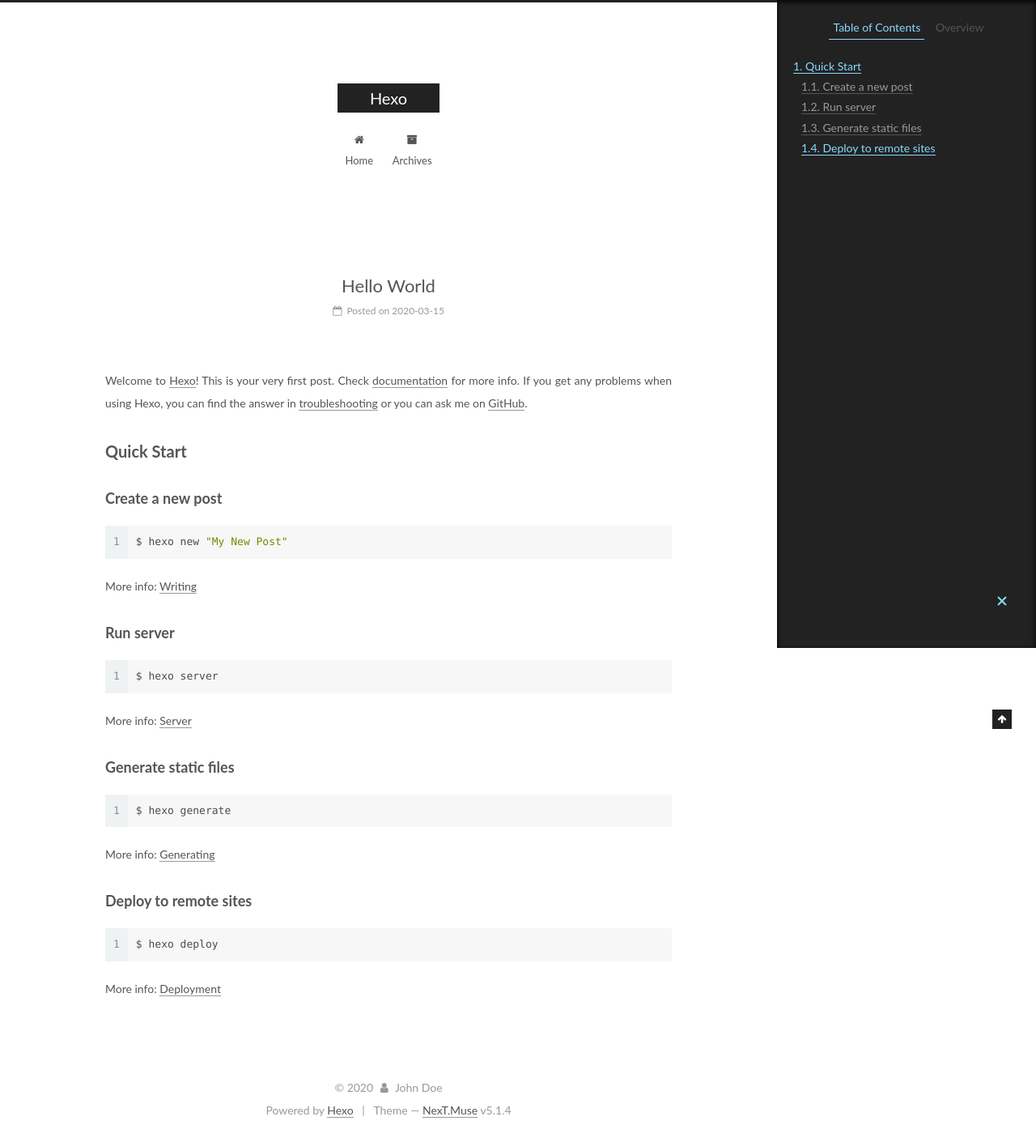
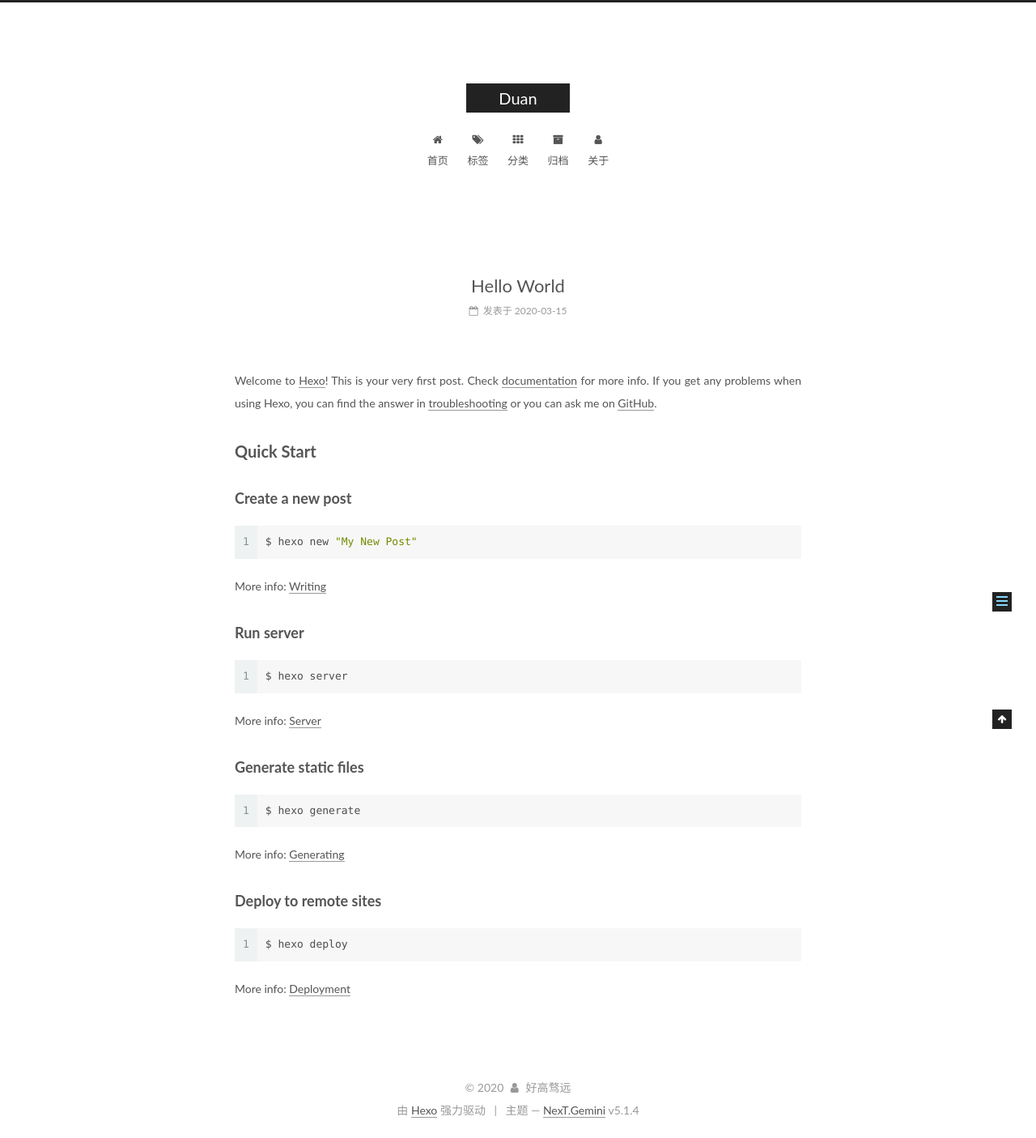
Before and after one commit to s1314233/s1314233.github.io, a plain HTML site: page 2020/03/15/hello-world/index.html in a window 1280 px wide. Shown: the whole page at 81% size. Drawn offline with Linux system fonts and the light colour scheme.

Commit message:
Site updated: 2020-03-15 10:52:12

```diff
--- a/2020/03/15/hello-world/index.html
+++ b/2020/03/15/hello-world/index.html
@@ -5,7 +5,7 @@
 
 
 
-<html class="theme-next muse use-motion" lang="en">
+<html class="theme-next gemini use-motion" lang="zh-Hans">
 <head>
   <meta charset="UTF-8"/>
 <meta http-equiv="X-UA-Compatible" content="IE=edge" />
@@ -83,12 +83,11 @@
 <meta property="og:type" content="article">
 <meta property="og:title" content="Hello World">
 <meta property="og:url" content="http://yoursite.com/2020/03/15/hello-world/index.html">
-<meta property="og:site_name" content="Hexo">
+<meta property="og:site_name" content="Duan">
 <meta property="og:description" content="Welcome to Hexo! This is your very first post. Check documentation for more info. If you get any problems when using Hexo, you can find the answer in troubleshooting or you can ask me on GitHub. Quick">
-<meta property="og:locale" content="en_US">
 <meta property="article:published_time" content="2020-03-15T01:03:26.848Z">
 <meta property="article:modified_time" content="2020-03-15T01:03:26.849Z">
-<meta property="article:author" content="John Doe">
+<meta property="article:author" content="好高骛远">
 <meta name="twitter:card" content="summary">
 
 
@@ -97,7 +96,7 @@
   var NexT = window.NexT || {};
   var CONFIG = {
     root: '/',
-    scheme: 'Muse',
+    scheme: 'Gemini',
     version: '5.1.4',
     sidebar: {"position":"left","display":"post","offset":12,"b2t":false,"scrollpercent":false,"onmobile":false},
     fancybox: true,
@@ -105,7 +104,7 @@
     motion: {"enable":true,"async":false,"transition":{"post_block":"fadeIn","post_header":"slideDownIn","post_body":"slideDownIn","coll_header":"slideLeftIn","sidebar":"slideUpIn"}},
     duoshuo: {
       userId: '0',
-      author: 'Author'
+      author: '博主'
     },
     algolia: {
       applicationID: '',
@@ -125,7 +124,7 @@
 
 
 
-  <title>Hello World | Hexo</title>
+  <title>Hello World | Duan</title>
 
 
 
@@ -137,7 +136,7 @@
 
 <meta name="generator" content="Hexo 4.2.0"></head>
 
-<body itemscope itemtype="http://schema.org/WebPage" lang="en">
+<body itemscope itemtype="http://schema.org/WebPage" lang="zh-Hans">
 
 
 
@@ -155,7 +154,7 @@
     <div class="custom-logo-site-title">
       <a href="/"  class="brand" rel="start">
         <span class="logo-line-before"><i></i></span>
-        <span class="site-title">Hexo</span>
+        <span class="site-title">Duan</span>
         <span class="logo-line-after"><i></i></span>
       </a>
     </div>
@@ -185,7 +184,27 @@
 
               <i class="menu-item-icon fa fa-fw fa-home"></i> <br />
 
-            Home
+            首页
+          </a>
+        </li>
+
+
+        <li class="menu-item menu-item-tags">
+          <a href="/tags/%20" rel="section">
+
+              <i class="menu-item-icon fa fa-fw fa-tags"></i> <br />
+
+            标签
+          </a>
+        </li>
+
+
+        <li class="menu-item menu-item-categories">
+          <a href="/categories/%20" rel="section">
+
+              <i class="menu-item-icon fa fa-fw fa-th"></i> <br />
+
+            分类
           </a>
         </li>
 
@@ -195,7 +214,17 @@
 
               <i class="menu-item-icon fa fa-fw fa-archive"></i> <br />
 
-            Archives
+            归档
+          </a>
+        </li>
+
+
+        <li class="menu-item menu-item-about">
+          <a href="/about/%20" rel="section">
+
+              <i class="menu-item-icon fa fa-fw fa-user"></i> <br />
+
+            关于
           </a>
         </li>
 
@@ -235,13 +264,13 @@
     <link itemprop="mainEntityOfPage" href="http://yoursite.com/2020/03/15/hello-world/">
 
     <span hidden itemprop="author" itemscope itemtype="http://schema.org/Person">
-      <meta itemprop="name" content="John Doe">
+      <meta itemprop="name" content="好高骛远">
       <meta itemprop="description" content="">
       <meta itemprop="image" content="/images/avatar.gif">
     </span>
 
     <span hidden itemprop="publisher" itemscope itemtype="http://schema.org/Organization">
-      <meta itemprop="name" content="Hexo">
+      <meta itemprop="name" content="Duan">
     </span>
 
 
@@ -259,9 +288,9 @@
                 <i class="fa fa-calendar-o"></i>
               </span>
 
-                <span class="post-meta-item-text">Posted on</span>
+                <span class="post-meta-item-text">发表于</span>
 
-              <time title="Post created" itemprop="dateCreated datePublished" datetime="2020-03-15T09:03:26+08:00">
+              <time title="创建于" itemprop="dateCreated datePublished" datetime="2020-03-15T09:03:26+08:00">
                 2020-03-15
               </time>
 
@@ -382,10 +411,10 @@
 
         <ul class="sidebar-nav motion-element">
           <li class="sidebar-nav-toc sidebar-nav-active" data-target="post-toc-wrap">
-            Table of Contents
+            文章目录
           </li>
           <li class="sidebar-nav-overview" data-target="site-overview-wrap">
-            Overview
+            站点概览
           </li>
         </ul>
 
@@ -394,8 +423,8 @@
         <div class="site-overview">
           <div class="site-author motion-element" itemprop="author" itemscope itemtype="http://schema.org/Person">
 
-              <p class="site-author-name" itemprop="name">John Doe</p>
-              <p class="site-description motion-element" itemprop="description"></p>
+              <p class="site-author-name" itemprop="name">好高骛远</p>
+              <p class="site-description motion-element" itemprop="description">纸上得来终觉浅，绝知此事要躬行。</p>
           </div>
 
           <nav class="site-state motion-element">
@@ -406,7 +435,7 @@
                 <a href="/archives/%20%7C%7C%20archive">
 
                   <span class="site-state-item-count">1</span>
-                  <span class="site-state-item-name">posts</span>
+                  <span class="site-state-item-name">日志</span>
                 </a>
               </div>
 
@@ -466,13 +495,13 @@
   <span class="with-love">
     <i class="fa fa-user"></i>
   </span>
-  <span class="author" itemprop="copyrightHolder">John Doe</span>
+  <span class="author" itemprop="copyrightHolder">好高骛远</span>
 
 
 </div>
 
 
-  <div class="powered-by">Powered by <a class="theme-link" target="_blank" href="https://hexo.io">Hexo</a></div>
+  <div class="powered-by">由 <a class="theme-link" target="_blank" href="https://hexo.io">Hexo</a> 强力驱动</div>
 
 
 
@@ -480,7 +509,7 @@
 
 
 
-  <div class="theme-info">Theme &mdash; <a class="theme-link" target="_blank" href="https://github.com/iissnan/hexo-theme-next">NexT.Muse</a> v5.1.4</div>
+  <div class="theme-info">主题 &mdash; <a class="theme-link" target="_blank" href="https://github.com/iissnan/hexo-theme-next">NexT.Gemini</a> v5.1.4</div>
 
 
 
@@ -581,6 +610,13 @@
 
 
 
+  <script type="text/javascript" src="/js/src/affix.js?v=5.1.4"></script>
+
+  <script type="text/javascript" src="/js/src/schemes/pisces.js?v=5.1.4"></script>
+
+
+
+
   <script type="text/javascript" src="/js/src/scrollspy.js?v=5.1.4"></script>
 <script type="text/javascript" src="/js/src/post-details.js?v=5.1.4"></script>
 
```
Also changed, not shown: archives/2020/03/index.html (+57 -19 lines), archives/2020/index.html (+57 -19 lines), archives/index.html (+57 -19 lines), index.html (+60 -22 lines), images/dog.jpg (added).
